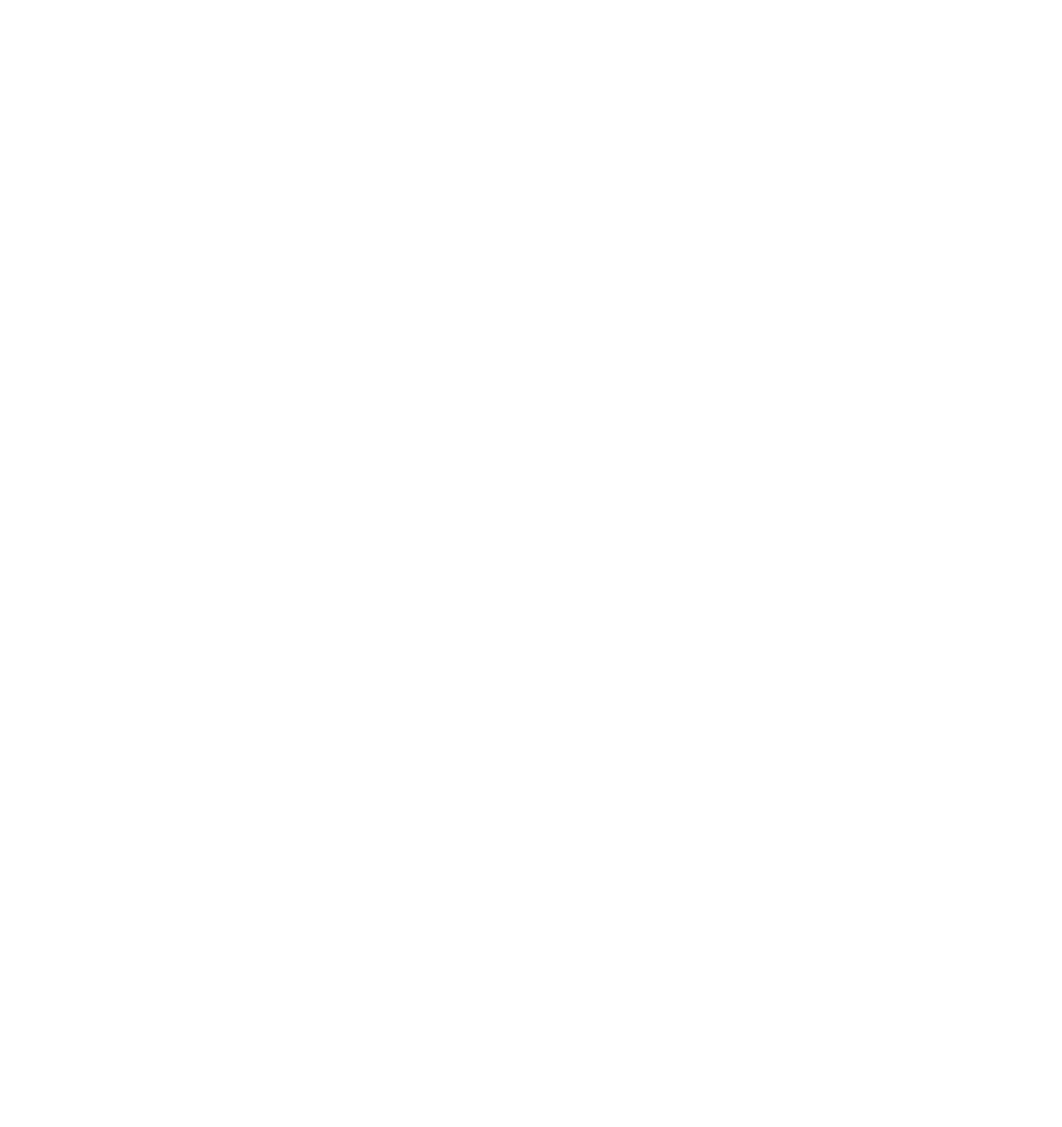
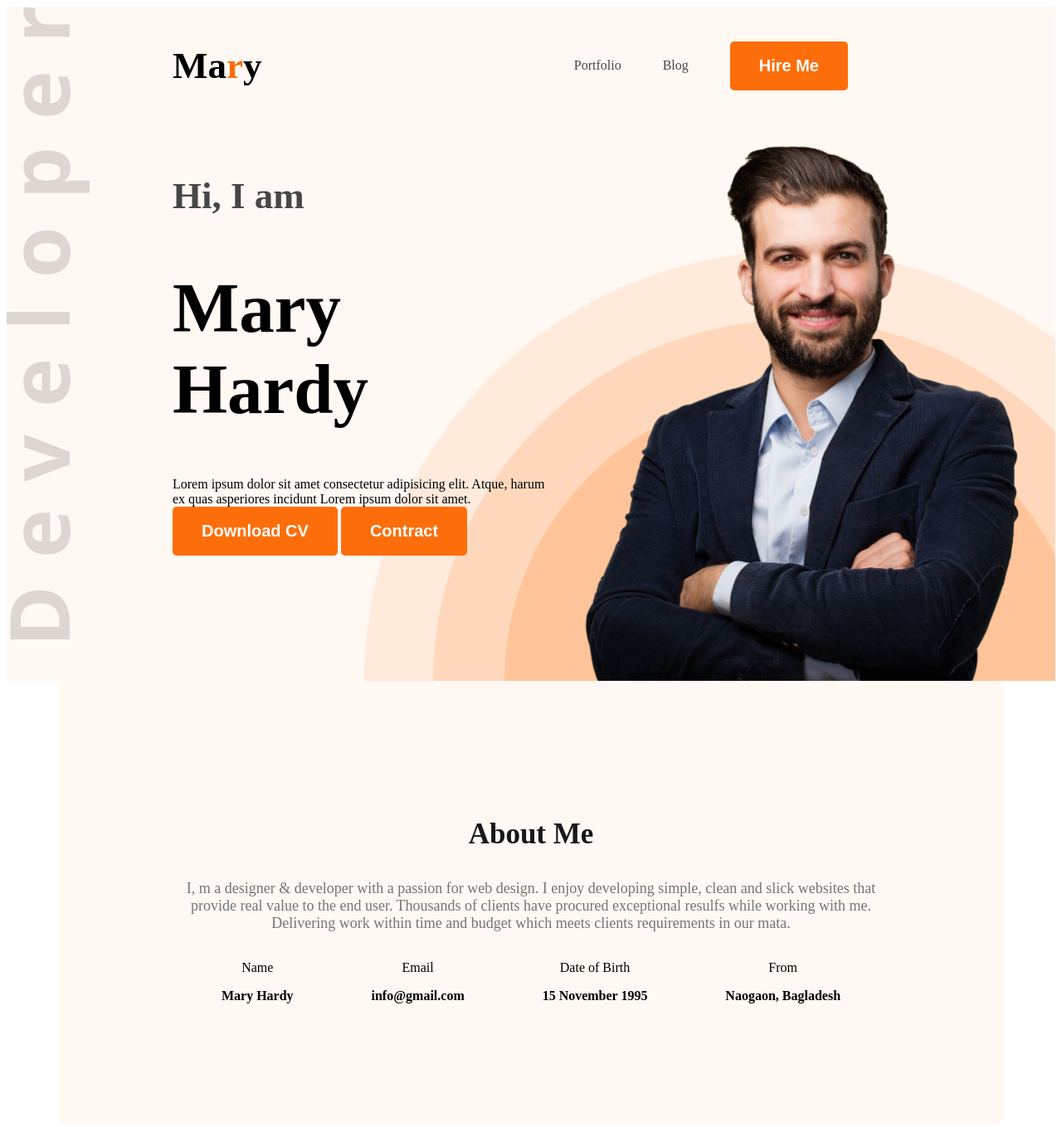
Before and after one commit to Ronbir/web-developer-portfolio, a plain HTML site: page index.html in a window 1280 px wide. Shown: the whole page at 83% size. Before the commit the page ends 800 px from the top, so only its background shows below. Drawn offline with Linux system fonts and the light colour scheme.

Commit message:
added main dection

```diff
--- a/index.html
+++ b/index.html
@@ -4,8 +4,58 @@
     <meta charset="UTF-8">
     <meta name="viewport" content="width=device-width, initial-scale=1.0">
     <title>web developer portfolio</title>
+        <link rel="preconnect" href="https://fonts.googleapis.com">
+    <link rel="preconnect" href="https://fonts.gstatic.com" crossorigin>
+    <link href="https://fonts.googleapis.com/css2?family=Open+Sans:ital,wght@0,300..800;1,300..800&display=swap" rel="stylesheet">
+    <link rel="stylesheet" href="styels/portfolio.css">
 </head>
-<body>
+<body class="open-sans-normal">
+    <header class="header secondary-bg">
+        <nav>
+            <h3 class="nav-title">Ma<span class="text-primary">r</span>y</h3>
+            <ul>
+                <li ><a class="dark-2" href="">Portfolio</a></li>
+                <li><a class="dark-2" href="">Blog</a></li>
+                <li><a  href=""><button class="btn-primary">Hire Me</button ></a></li>
+            </ul>
+        </nav>
+        <div class="banner">
+            <div class="banner-content">
+                <h4 class="banner-greetings dark-2">Hi, I am</h4>
+                <h1 class="banner-title">Mary Hardy</h1>
+                <div class="banner-description">Lorem ipsum dolor sit amet consectetur adipisicing elit. Atque, harum ex quas asperiores incidunt Lorem ipsum dolor sit amet.</div>
+                <button class="btn-primary">Download CV</button>
+                <button class="btn-primary">Contract</button>
+
+            </div>
+            <img class="banner-profile-picture" src="images/hardy.png" alt="">
+
+        </div>
+    </header>
+    <main>
+        <section class="about secondary-bg">
+            <h3 class="section-title">About Me</h3>
+            <p class="section-description">I, m a designer & developer with a passion for web design. I enjoy developing simple, clean and slick websites that provide real value to the end user. Thousands of clients have procured exceptional resulfs while working with me. Delivering work within time and budget which meets clients requirements in our mata.</p>
+            <div class="about-items">
+                <div class="about-item">
+                    <p class="item-title">Name</p>
+                    <p class="item-description">Mary Hardy</p>
+                </div>
+                <div class="about-item">
+                    <p class="item-title">Email</p>
+                    <p class="item-description">info@gmail.com</p>
+                </div>
+                <div class="about-item">
+                    <p class="item-title">Date of Birth</p>
+                    <p class="item-description">15 November 1995</p>
+                </div>
+                <div class="about-item">
+                    <p class="item-title">From</p>
+                    <p class="item-description">Naogaon, Bagladesh</p>
+                </div>
+            </div>
+        </section>
+    </main>
 
 </body>
 </html>
--- /dev/null
+++ b/styels/portfolio.css
@@ -0,0 +1,106 @@
+
+.open-sans-normal {
+  font-familer>y: "Open Sans", sans-serif;
+  font-optical-sizing: auto;
+  font-style: normal;
+  font-variation-settings:
+    "width" 100;
+}
+/* shared styel */
+.secondary-bg{
+    background-color: #FFF8F3;
+}
+.text-primary{
+    color: #FD6E0A;
+}
+.btn-primary{
+    background-color: #FD6E0A;
+    font-weight: 700;
+    font-size: 20px;
+    color: white;
+    padding: 18px 35px;
+    border-radius: 5px;
+    border: 1px solid black;
+    border: none;
+}
+.section-title{
+    font-size: 35px;
+    font-weight: bold;
+    color: #181818;
+}
+.section-description{
+    font-size: 18px;
+    color: #757575;
+}
+/* header */
+.header{
+    background-image: url(../images/developer.png), url(../images/header_bg.png);
+    background-repeat: no-repeat;
+    background-position: top left, bottom right;
+}
+
+
+/* nav styel */
+nav{
+    display: flex;
+    align-items: center;
+    justify-content: space-between;
+    margin: 0 200px;
+}
+.nav-title{
+    font-weight: 800;
+    font-size: 45px;
+}
+nav ul{
+    display: flex;
+    align-items: center;
+}
+nav ul li{
+    list-style: none;
+    margin-right: 50px;
+}
+nav li a{
+    text-decoration: none;
+}
+.dark-2{
+    color: #474747;
+}
+/* banner styels */
+.banner{
+    display: flex;
+    justify-content: space-between;
+    margin: 0 35px 0 200px;
+}
+.banner-content{
+    max-width: 580px;
+}
+.banner-greetings{
+    font-size: 45px;
+    font-weight:600 ;
+}
+.banner-title{
+    font-weight: bold;
+    font-size: 85px;
+}
+.banner-profile-picture{
+    width: 580px;
+}
+/* about */
+.about{
+    border-radius: 10px;
+    padding: 130px 150px;
+}
+/* main */
+.about-items{
+    display: flex;
+    justify-content: space-around;
+}
+main{
+    max-width: 1140px;
+    margin: 0 auto;
+    text-align: center;
+    margin-top: 130;
+}
+.item-description{
+    font-weight: 600;
+}
```
